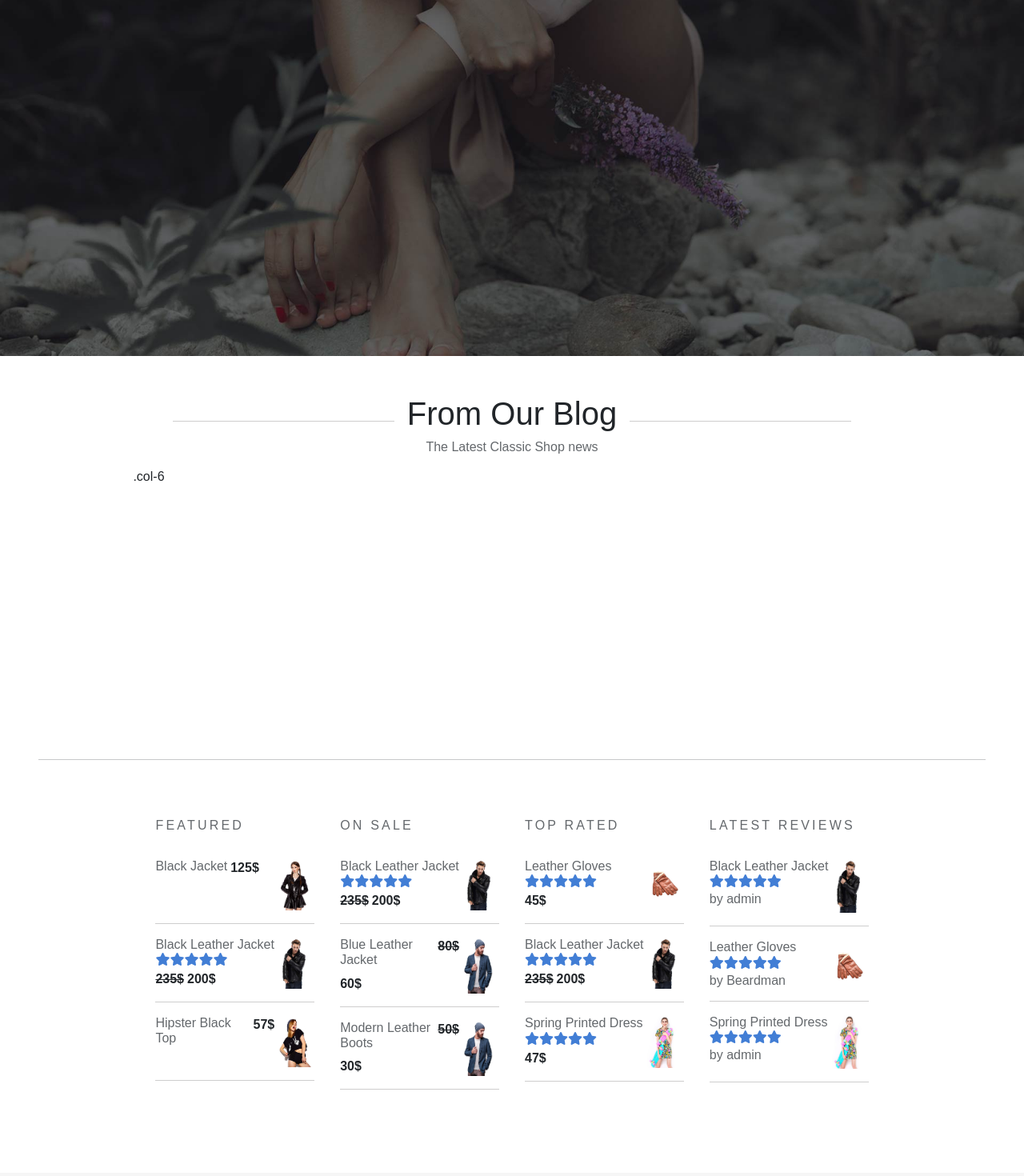
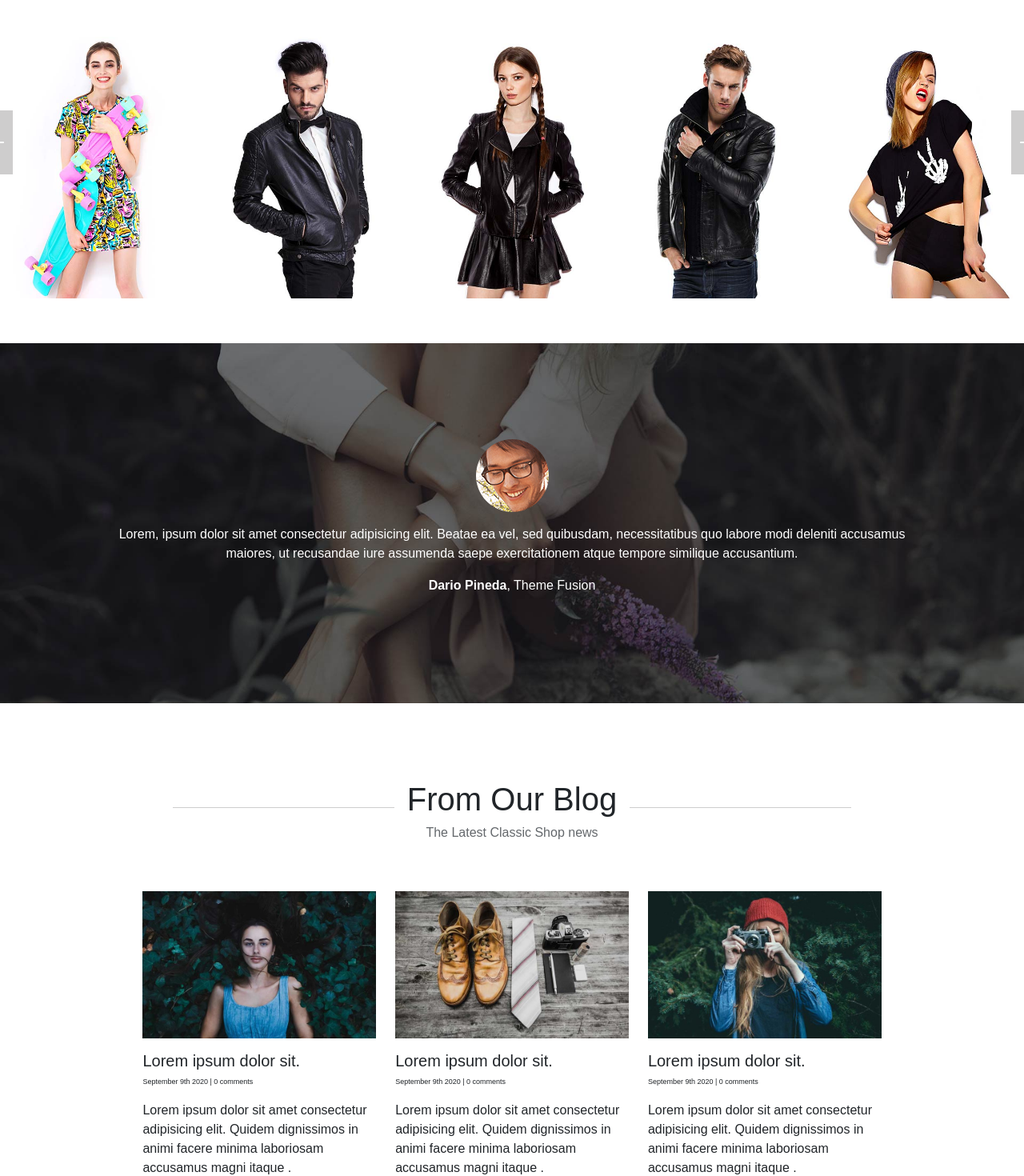
Before and after one commit to L-cir94/proj-html-vuejs, a Vue app: page / in a window 1280 px wide. Shown: the part 2895-4365 px from the top of the page at 80% size. Built offline with nearby package versions, Linux system fonts and the light colour scheme.

Commit message:
section blog

```diff
--- a/src/components/AppMain.vue
+++ b/src/components/AppMain.vue
@@ -187,21 +187,74 @@
                 </div>
             </div>
         </section>
-        <section class="new_arrivals">
-            <div class="container_large pt-5 pb-5">
-                new_arrivals
+        <section class="new_arrivals pt-5 pb-5">
+            <div class="container_large d-flex flex-column justify-content-center align-items-center">
+                <div class="container">
+                    <div class="divisore d-flex align-items-center justify-content-center">
+                        <div class="stick me-3 mb-4">
+                        </div>
+                        <strong class=" h6 d-flex flex-column align-items-center">
+                            <h1>New Arrivals</h1>
+                            <h6>Must have products from our top designer</h6>
+                        </strong>
+                        <div class="stick ms-3 mb-4">
+                        </div>
+                    </div>
+                </div>
+                <div class="new_arrivals d-flex pt-4 justify-content-center">
+                    <div class="arrow d-flex justify-content-center align-items-center">
+                        <i class="fa-sharp fa-solid fa-arrow-left"></i>
+                    </div>
+                    <div class="item d-flex flex-column align-items-center">
+                        <div class="img">
+                            <img width="290" class="img-fluid pb-2" src="../assets/img/spring_printed_dress.jpg" alt="">
+                        </div>
+                    </div>
+                    <div class="item d-flex flex-column align-items-center">
+                        <div class="img">
+                            <img width="290" class="img-fluid pb-2" src="../assets/img/modern_black_leather_suit.jpg"
+                                alt="">
+                        </div>
+                    </div>
+                    <div class="item d-flex flex-column align-items-center">
+                        <div class="img">
+                            <img width="290" class="img-fluid pb-2" src="../assets/img/black_leather_jacket.jpg" alt="">
+                        </div>
+                    </div>
+                    <div class="item d-flex flex-column align-items-center">
+                        <div class="img">
+                            <img width="290" class="img-fluid pb-2" src="../assets/img/black_elegant_leather_jacket.jpg"
+                                alt="">
+                        </div>
+                    </div>
+                    <div class="item d-flex flex-column align-items-center">
+                        <div class="img">
+                            <img width="290" class="img-fluid pb-2" src="../assets/img/hipster_black_top.jpg" alt="">
+                        </div>
+                    </div>
+                    <div class="arrow d-flex justify-content-center align-items-center">
+                        <i class="fa-sharp fa-solid fa-arrow-right"></i>
+                    </div>
+                </div>
             </div>
         </section>
-        <section class="small_jumbutron">
-            <div class="container">
+        <section class="testimonials">
+            <div class="container d-flex justify-content-center align-items-center">
+                <div class="testimonial d-flex justify-content-center align-items-center flex-column text-center">
+                    <img class="mb-3" src="../assets/img/man_testimonial.png" alt="man tesimonial">
+                    <p>Lorem, ipsum dolor sit amet consectetur adipisicing elit. Beatae ea vel, sed quibusdam,
+                        necessitatibus quo labore modi deleniti accusamus maiores, ut recusandae iure assumenda saepe
+                        exercitationem atque tempore similique accusantium.</p>
+                    <p><strong>Dario Pineda</strong>, Theme Fusion</p>
+                </div>
 
             </div>
         </section>
         <section class="blog p-5 pb-5">
             <div class="container">
-                <div class="b_top">
-                    <div class="row">
-                        <div class="divisore d-flex align-items-center justify-content-center">
+                <div class="b_top pt-5 pb-5">
+                    <div class="row ">
+                        <div class="divisore d-flex align-items-center justify-content-center mb-5">
                             <div class="stick me-3 mb-4">
                             </div>
                             <strong class=" h6 d-flex flex-column align-items-center">
@@ -211,14 +264,43 @@
                             <div class="stick ms-3 mb-4">
                             </div>
                         </div>
-.col-6
+                        <div class="col 4">
+                            <div class="post d-flex flex-column align-items-center">
+                                    <img src="../assets/img/post_img_12-700x441.jpg" alt="">
+                            </div>
+                            <div class="post_text mt-3">
+                                <h5>Lorem ipsum dolor sit.</h5>
+                                <p class="smaller">September 9th 2020 | 0 comments</p>
+                                <p>Lorem ipsum dolor sit amet consectetur adipisicing elit. Quidem dignissimos in animi facere minima laboriosam accusamus magni itaque .</p>
+                            </div>
+                        </div>
+                        <div class="col-4">
+                            <div class="post d-flex flex-column align-items-center">
+                                    <img src="../assets/img/post_img_11-700x441.jpg" alt="">
+                            </div>
+                            <div class="post_text mt-3">
+                                <h5>Lorem ipsum dolor sit.</h5>
+                                <p class="smaller">September 9th 2020 | 0 comments</p>
+                                <p>Lorem ipsum dolor sit amet consectetur adipisicing elit. Quidem dignissimos in animi facere minima laboriosam accusamus magni itaque .</p>
+                            </div>
+                        </div>
+                        <div class="col-4">
+                            <div class="post d-flex flex-column align-items-center">
+                                    <img src="../assets/img/post_img_10-700x441.jpg" alt="">
+                            </div>
+                            <div class="post_text mt-3">
+                                <h5>Lorem ipsum dolor sit.</h5>
+                                <p class="smaller">September 9th 2020 | 0 comments</p>
+                                <p>Lorem ipsum dolor sit amet consectetur adipisicing elit. Quidem dignissimos in animi facere minima laboriosam accusamus magni itaque .</p>
+                            </div>
+                        </div>
 
                     </div>
                 </div>
             </div>
             <hr>
             <div class="container">
-                <div class="b_bottom d-flex">
+                <div class="b_bottom pt-5 pb-5 d-flex">
                     <div class="col-3 p-3">
                         <h6 class="text-uppercase mb-3">FEATURED</h6>
                         <div class="item d-flex justify-content-between pb-3 pt-3">
@@ -448,20 +530,26 @@ export default {
     }
 }
 
-.small_jumbutron {
+.testimonials {
     height: 450px;
     color: white;
-    background-image: url(../assets/img/testimonials_home_1_bg.jpg);
-    background-size: 100%;
-    background-position-x: center;
-    background-position-y: -180px;
+    background: url(../assets/img/testimonials_home_1_bg.jpg);
+    background-size: cover;
     background-repeat: no-repeat;
+
 
     .testimonial {
         width: 100%;
-        border: dashed;
+
+        height: 450px;
     }
 
+}
+
+.post_text {
+    p.smaller {
+        font-size: xx-small;
+    }
 }
 
 .xs_banner {
@@ -601,7 +689,6 @@ export default {
 
 .b_top {
     width: 100%;
-    height: 440px;
 
 }
 
@@ -654,4 +741,5 @@ h6 {
 .discount_black {
     text-decoration: line-through;
 
-}</style>
+}
+</style>
```
